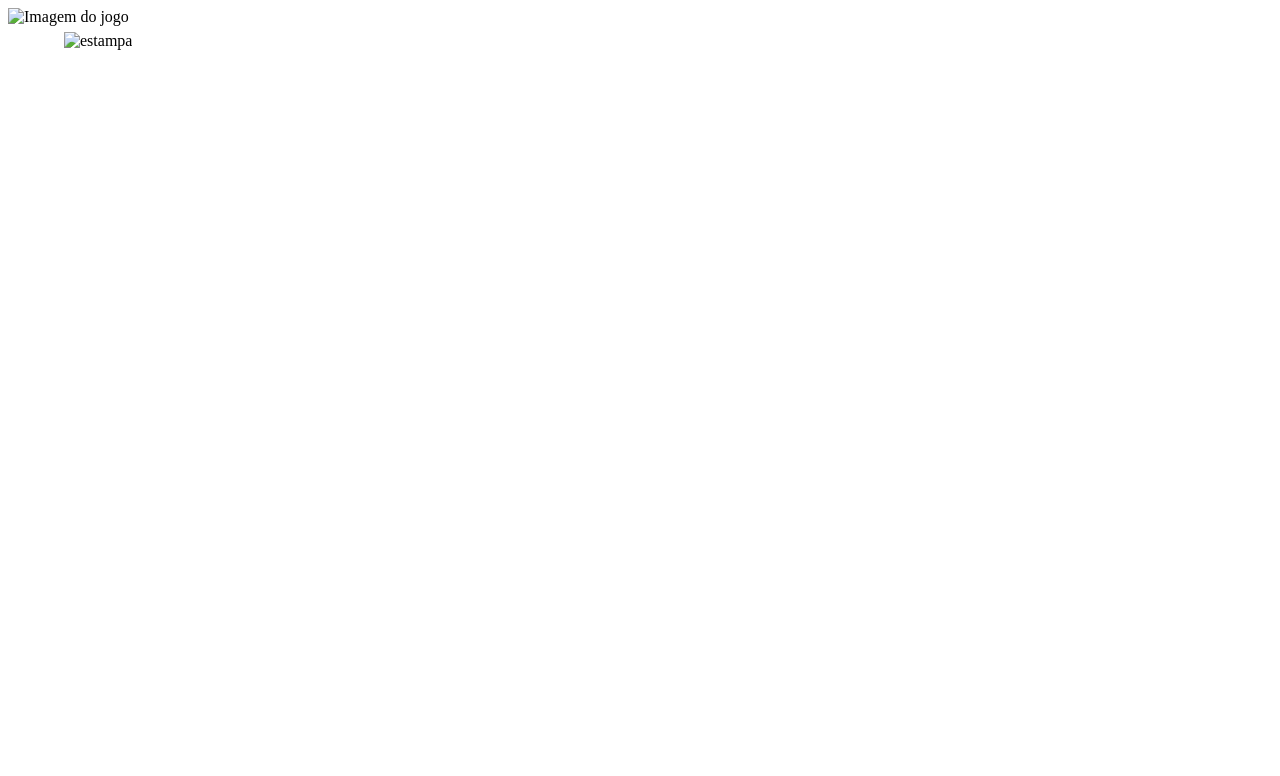
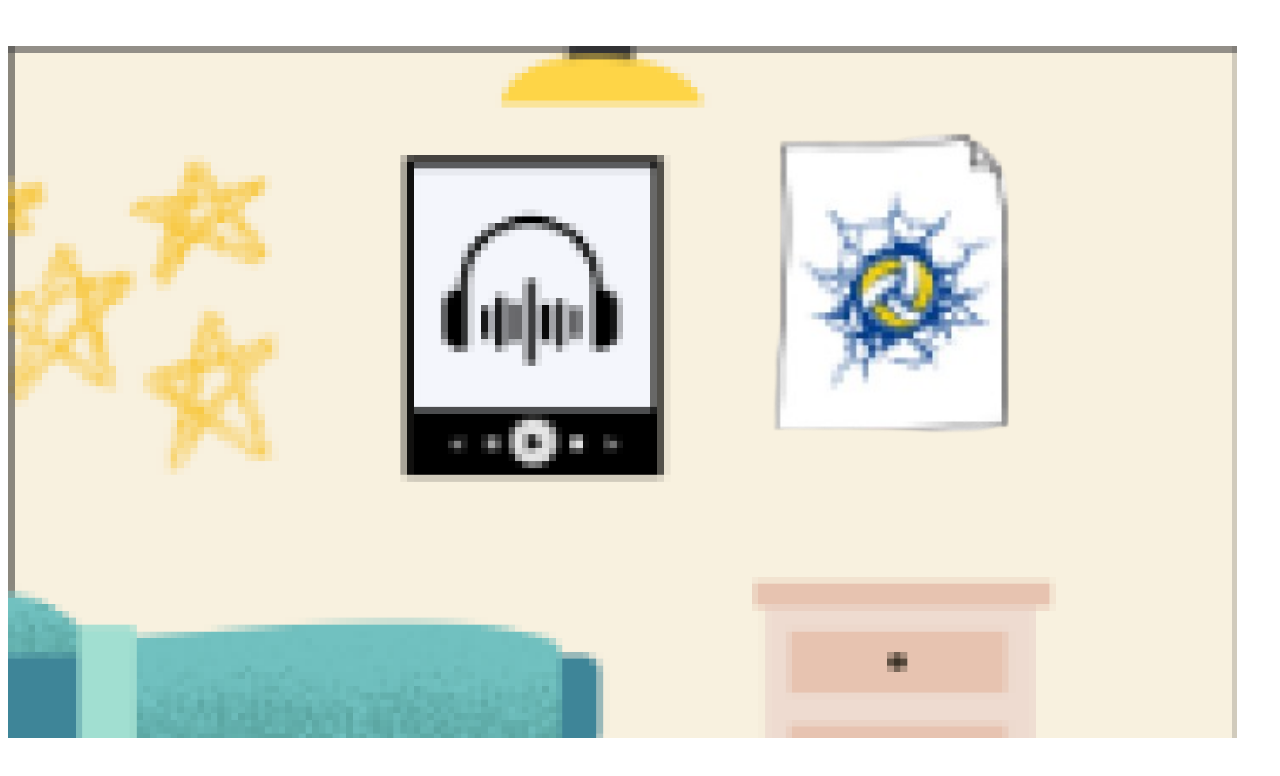
Before and after one commit to nataliagfe/joguinhoksks, a plain HTML site: page desenho.html in a window 1280 px wide. Drawn offline with Linux system fonts and the light colour scheme.

Commit message:
Update desenho.html

```diff
--- a/desenho.html
+++ b/desenho.html
@@ -8,10 +8,10 @@
 </head>
 <body>
     <div id="fundo">
-        <img src="imagens/senha.png" alt="Imagem do jogo" onclick="voltar()">
+        <img src="senha.png" alt="Imagem do jogo" onclick="voltar()">
 
         <div id="desenho2">
-        <img src="imagens/desenho-removebg-preview.png" alt="estampa" onclick="senha1()">
+        <img src="desenho-removebg-preview.png" alt="estampa" onclick="senha1()">
         </div>
     </div>
     <script src="o.js"></script>
```
